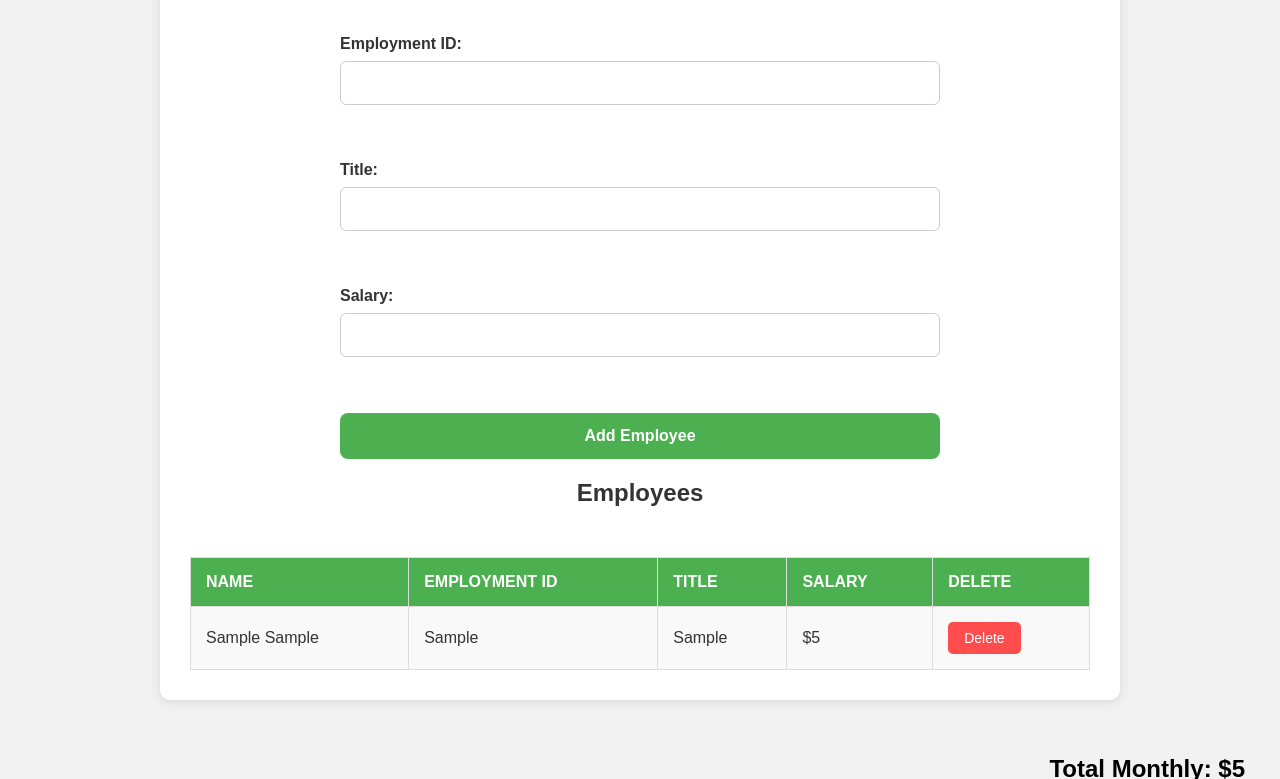
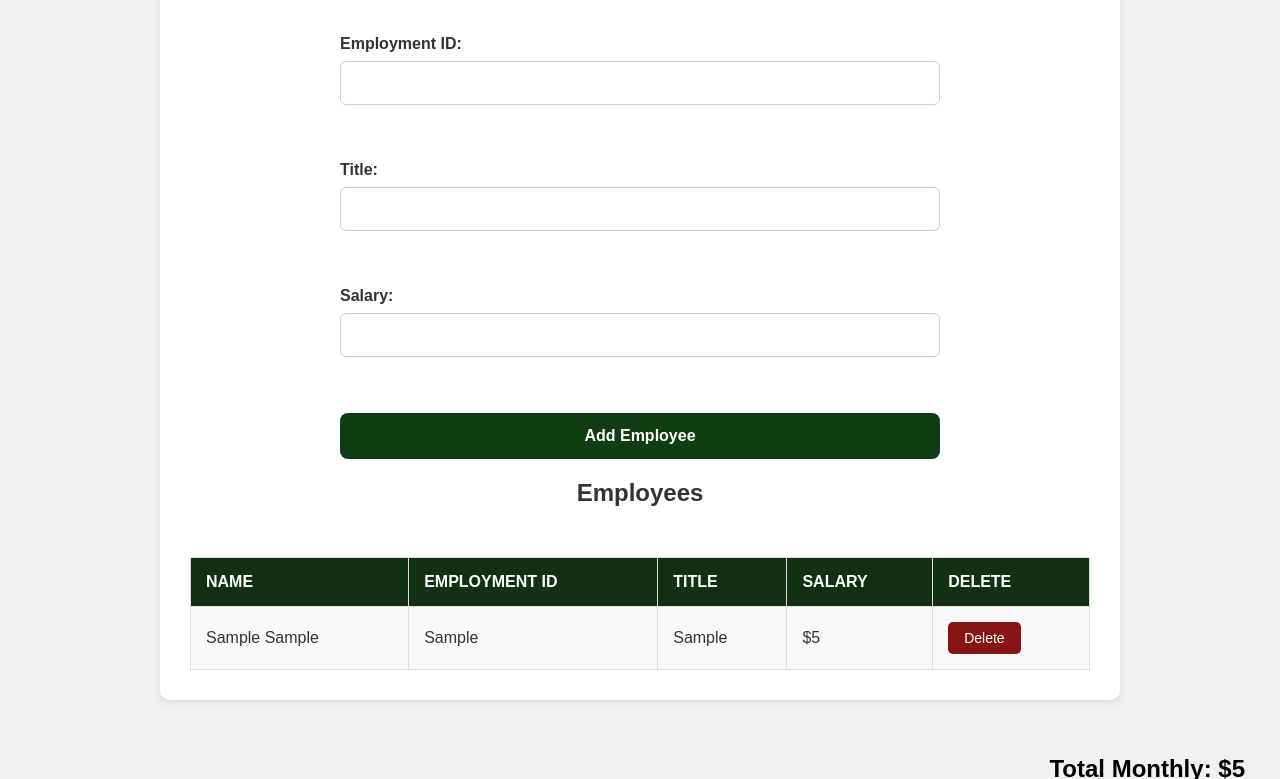
Before and after one commit to AbrahamBaffoe1/Salary-calculator-Files, a website: page index.html in a window 1280 px wide. Both pictures are taken after typing "Sample", "Sample", "Sample", "Sample", "5" into the empty fields and a click on the button "Add Employee". Shown: the part 429-1208 px from the top of the page. Drawn offline with Linux system fonts and the light colour scheme.

Commit message:
new commit

```diff
--- a/style/styles.css
+++ b/style/styles.css
@@ -55,13 +55,13 @@ input[type="text"], input[type="number"] {
 }
 
 input[type="text"]:focus, input[type="number"]:focus {
-  border-color: #4CAF50;
+  border-color: #122812;
   outline: none;
   box-shadow: 0 0 8px rgba(76, 175, 80, 0.3);
 }
 
 button[type="submit"] {
-  background-color: #4CAF50;
+  background-color: #103d12;
   color: white;
   padding: 14px 22px;
   border: none;
@@ -95,7 +95,7 @@ th, td {
 }
 
 th {
-  background-color: #4CAF50;
+  background-color: #123113;
   color: white;
   text-transform: uppercase;
   font-weight: bold;
@@ -114,7 +114,7 @@ tr:hover td {
 }
 
 .delete-btn {
-  background-color: #ff4d4d;
+  background-color: #871515;
   color: white;
   padding: 8px 16px;
   border: none;
```
